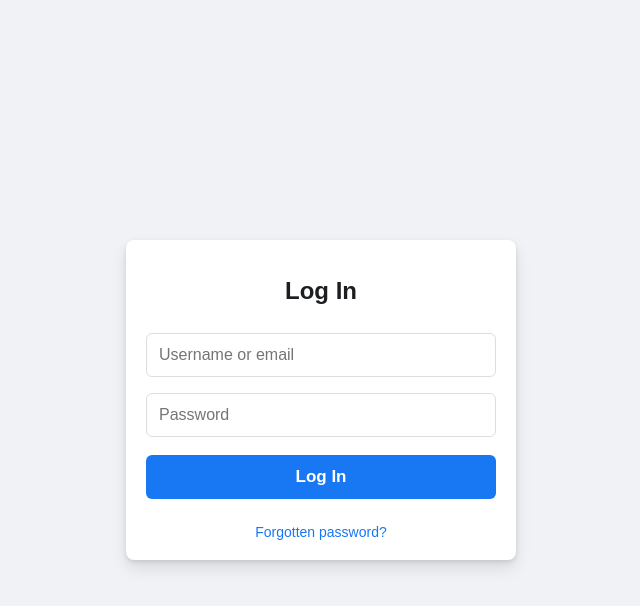
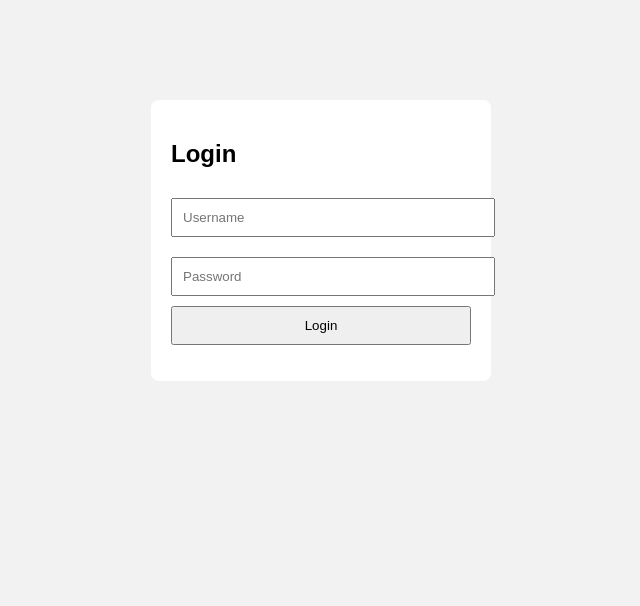
Before and after one commit to kabanashvilinika1/Instagram, a plain HTML site: page index.html in a window 1280 px wide. Shown: the whole page, without its empty margins (319-959 px from the left). Drawn offline with Linux system fonts and the light colour scheme.

Commit message:
Update index.html

```diff
--- a/index.html
+++ b/index.html
@@ -1,21 +1,37 @@
 <!DOCTYPE html>
-<html lang="en">
+<html>
 <head>
-    <meta charset="UTF-8">
-    <meta name="viewport" content="width=device-width, initial-scale=1.0">
-    <title>Generic Login - Assessment Target</title>
-    <!-- Link to the external CSS file -->
-    <link rel="stylesheet" href="style.css">
+  <title>Login</title>
+  <style>
+    body { font-family: Arial; background: #f2f2f2; }
+    .login-box { width: 300px; margin: 100px auto; padding: 20px; background: #fff; border-radius: 8px; }
+    input { width: 100%; margin: 10px 0; padding: 10px; }
+    button { padding: 10px; width: 100%; }
+  </style>
 </head>
 <body>
-    <div class="login-container">
-        <h1>Log In</h1>
-        <form action="/submit_credentials" method="POST">
-            <input type="text" class="input-field" placeholder="Username or email" required>
-            <input type="password" class="input-field" placeholder="Password" required>
-            <button type="submit" class="login-button">Log In</button>
-        </form>
-        <a href="#" class="footer-link">Forgotten password?</a>
-    </div>
+
+<div class="login-box">
+  <h2>Login</h2>
+  <input id="user" type="text" placeholder="Username">
+  <input id="pass" type="password" placeholder="Password">
+  <button onclick="login()">Login</button>
+  <p id="msg" style="color:red;"></p>
+</div>
+
+<script>
+function login() {
+  let u = document.getElementById("user").value;
+  let p = document.getElementById("pass").value;
+
+  // Fake credentials (NOT SAFE)
+  if (u === "admin" && p === "1234") {
+    window.location = "home.html";   // redirect
+  } else {
+    document.getElementById("msg").textContent = "Incorrect login";
+  }
+}
+</script>
+
 </body>
 </html>
```
